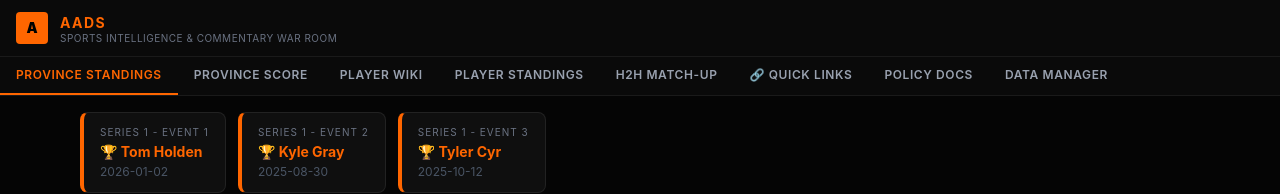
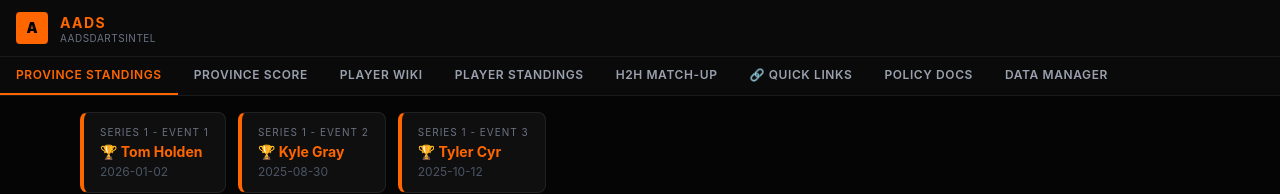
Before and after one commit to dowdarts/aads-war-room, a React (Vite) app: page / in a window 1280 px wide. Shown: the top 194 px of the page. Built offline with nearby package versions, Linux system fonts and the light colour scheme.

Commit message:
Rename app to AADSDartsIntel

```diff
--- a/index.html
+++ b/index.html
@@ -4,7 +4,7 @@
     <meta charset="UTF-8" />
     <link rel="icon" type="image/svg+xml" href="/vite.svg" />
     <meta name="viewport" content="width=device-width, initial-scale=1.0" />
-    <title>aads-wiki-app</title>
+    <title>AADSDartsIntel</title>
   </head>
   <body>
     <div id="root"></div>
--- a/src/components/Nav.jsx
+++ b/src/components/Nav.jsx
@@ -22,7 +22,7 @@ export default function Nav({ active, onSelect }) {
             AADS
           </div>
           <div className="text-[10px] text-gray-500 leading-none tracking-wider uppercase">
-            Sports Intelligence &amp; Commentary War Room
+            AADSDartsIntel
           </div>
         </div>
       </div>
```
Also changed, not shown: 1 other file (tests, documents, lock files or other folders).
